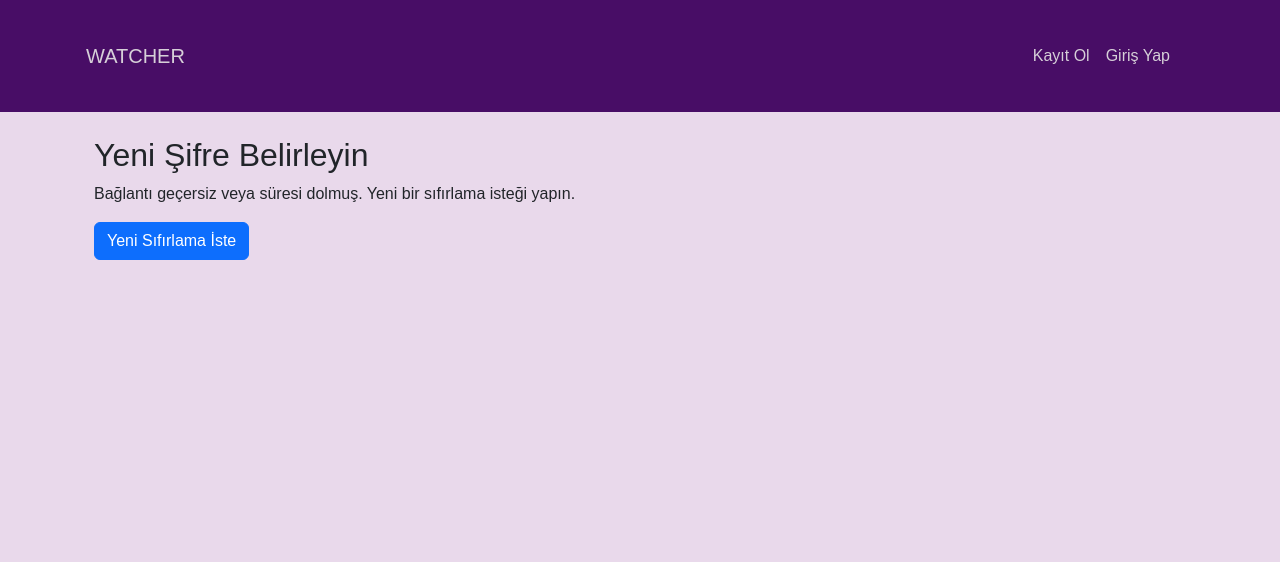
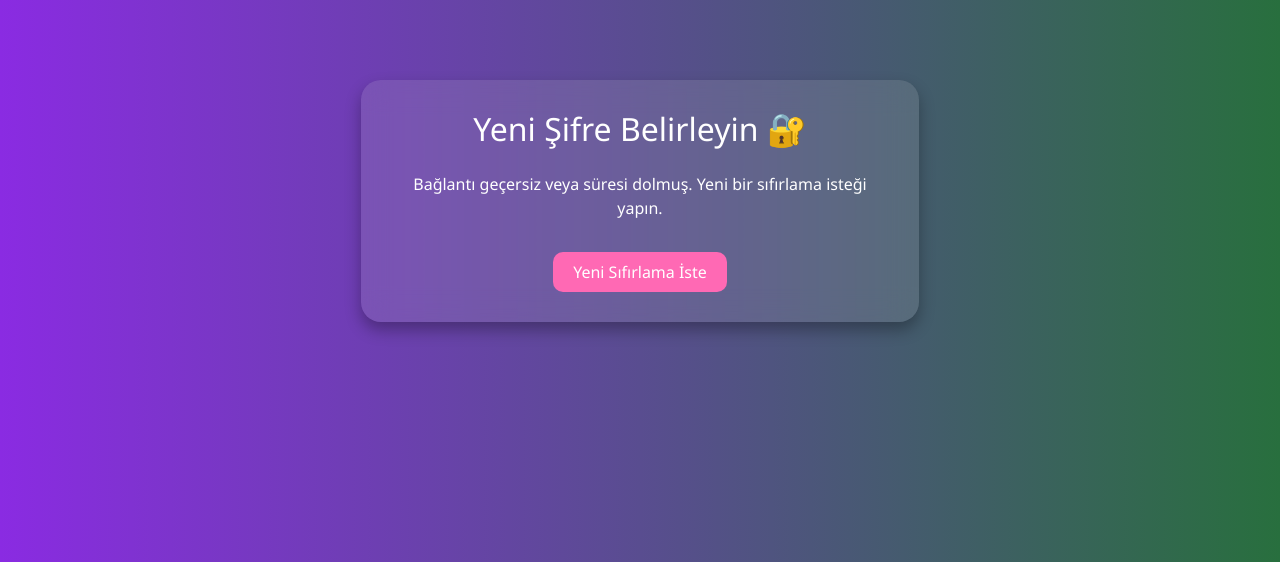
Before and after one commit to eylul-art/Proje-, a Django app: page /password/reset/key/1/1/ in a window 1280 px wide. Shown: the top 562 px of the page. Run offline with Django 5.2, Linux system fonts and the light colour scheme; some libraries are stand-ins or nearby versions.

Commit message:
şifre sıfırlama sayfalarının düzenlenmesi

```diff
--- a/account_app/templates/account/password_reset_confirm.html
+++ b/account_app/templates/account/password_reset_confirm.html
@@ -1,18 +1,60 @@
-{% extends 'base.html' %}
-{% block title %}Yeni Şifre Belirle{% endblock %}
-{% block content %}
-<div class="container">
-    <h2>Yeni Şifre Belirleyin</h2>
+{% load i18n %}
+{% load static %}
+<!DOCTYPE html>
+<html lang="tr">
+<head>
+    <meta charset="UTF-8">
+    <title>Yeni Şifre Belirle</title>
+    <link rel="stylesheet" href="{% static 'css/bootstrap.min.css' %}">
+    <style>
+        body {
+            background: linear-gradient(to right, #8a2be2, #286f3e);
+            font-family: 'Segoe UI', Tahoma, Geneva, Verdana, sans-serif;
+            color: white;
+        }
+        .reset-card {
+            background-color: rgba(200, 200, 200, 0.15);
+            backdrop-filter: blur(15px);
+            -webkit-backdrop-filter: blur(15px);
+            border-radius: 20px;
+            padding: 30px;
+            margin-top: 80px;
+            box-shadow: 0 8px 16px rgba(0, 0, 0, 0.3);
+        }
+        .btn-custom {
+            background-color: #ff69b4;
+            border: none;
+            color: white;
+            border-radius: 10px;
+            padding: 8px 20px;
+        }
+        .btn-custom:hover {
+            background-color: #ff1493;
+        }
+        .form-control {
+            margin-bottom: 15px;
+        }
+        label {
+            margin-top: 10px;
+        }
+    </style>
+</head>
+<body>
+    <div class="container d-flex justify-content-center">
+        <div class="col-md-6 reset-card text-center">
+            <h2 class="mb-4">Yeni Şifre Belirleyin 🔐</h2>
             {% if validlink %}
                 <p>Lütfen yeni şifrenizi girin.</p>
                 <form method="post">
                     {% csrf_token %}
                     {{ form.as_p }}
-            <button type="submit" class="btn btn-success w-100">Şifreyi Değiştir</button>
+                    <button type="submit" class="btn btn-custom mt-3 w-100">Şifreyi Değiştir</button>
                 </form>
             {% else %}
                 <p>Bağlantı geçersiz veya süresi dolmuş. Yeni bir sıfırlama isteği yapın.</p>
-        <a href="{% url 'password_reset' %}" class="btn btn-primary">Yeni Sıfırlama İste</a>
+                <a href="{% url 'account_reset_password' %}" class="btn btn-custom mt-3">Yeni Sıfırlama İste</a>
             {% endif %}
         </div>
-{% endblock %}
+    </div>
+</body>
+</html>
--- a/account_app/templates/account/password_reset_done.html
+++ b/account_app/templates/account/password_reset_done.html
@@ -2,7 +2,7 @@
 <!DOCTYPE html>
 <html>
 <head>
-    <title>Şifre Sıfırlama Bağlantısı Gönderildi</title>
+    <title>Şifre Başarıyla Sıfırlandı Giriş Yapabilirsiniz</title>
     <link rel="stylesheet" type="text/css" href="{% static 'account_app/css/account_app.css' %}">
     <style>
         /* Arka plan */
```
Lines whose indentation alone changed are shown as unchanged.
